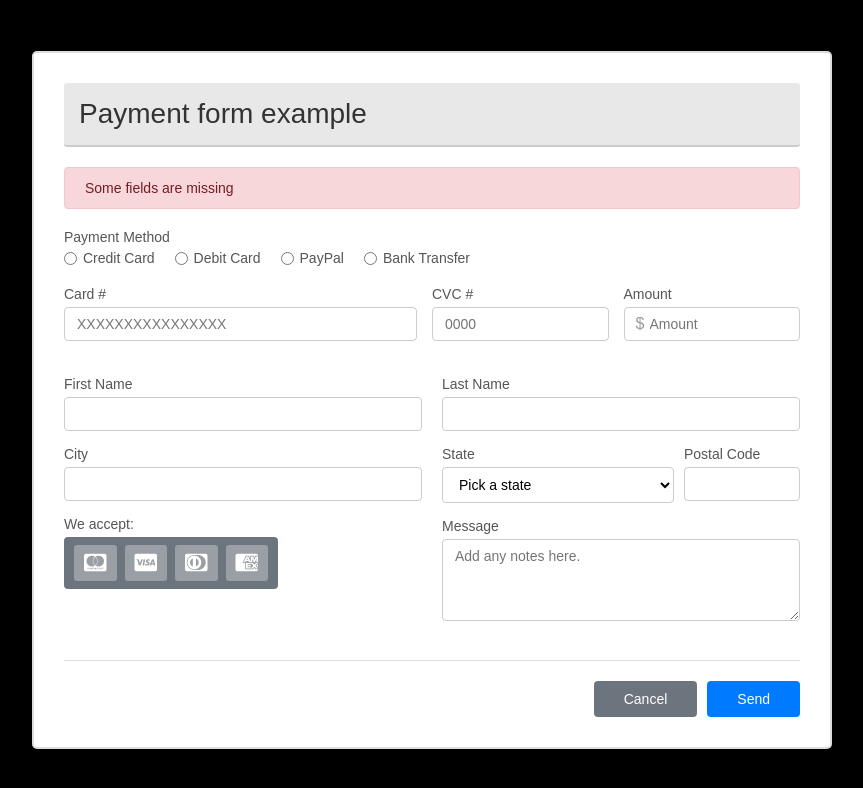
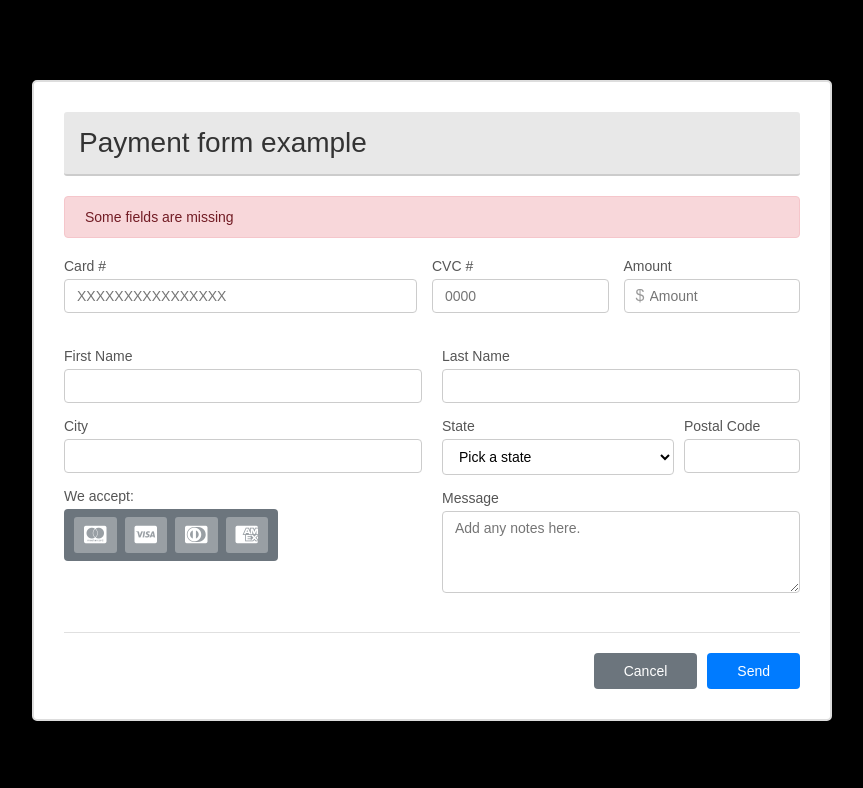
Before and after one commit to 4GeeksAcademy/latam-pt-66-mhodgsonm-HTML5-form, a plain HTML site: page index.html in a window 1280 px wide. Shown: the whole page, without its empty margins (208-1071 px from the left). Drawn offline with Linux system fonts and the light colour scheme.

Commit message:
HTML Form Updated

```diff
--- a/index.html
+++ b/index.html
@@ -24,29 +24,6 @@
           <!-- ALERTA DE ERROR -->
           <div class="alert-error">
             <p>Some fields are missing</p>
-          </div>
-
-          <!-- SECCIÓN DE MÉTODOS DE PAGO -->
-          <div class="form-group payment-methods">
-            <label>Payment Method</label>
-            <div class="radio-group">
-              <label>
-                <input type="radio" name="payment-method" value="credit-card" />
-                Credit Card
-              </label>
-              <label>
-                <input type="radio" name="payment-method" value="debit-card" />
-                Debit Card
-              </label>
-              <label>
-                <input type="radio" name="payment-method" value="paypal" />
-                PayPal
-              </label>
-              <label>
-                <input type="radio" name="payment-method" value="bank-transfer" />
-                Bank Transfer
-              </label>
-            </div>
           </div>
 
           <!-- SECCIÓN 1: INFORMACIÓN DE TARJETA (Card, CVC, Amount) -->
@@ -90,10 +67,22 @@
               <div class="form-group">
                 <label>We accept:</label>
                 <div class="payment-icons">
-                  <i class="fab fa-cc-mastercard"></i>
-                  <i class="fab fa-cc-visa"></i>
-                  <i class="fab fa-cc-diners-club"></i>
-                  <i class="fab fa-cc-amex"></i>
+                  <label>
+                    <input type="radio" name="card-type" value="mastercard" />
+                    <i class="fab fa-cc-mastercard"></i>
+                  </label>
+                  <label>
+                    <input type="radio" name="card-type" value="visa" />
+                    <i class="fab fa-cc-visa"></i>
+                  </label>
+                  <label>
+                    <input type="radio" name="card-type" value="diners" />
+                    <i class="fab fa-cc-diners-club"></i>
+                  </label>
+                  <label>
+                    <input type="radio" name="card-type" value="amex" />
+                    <i class="fab fa-cc-amex"></i>
+                  </label>
                 </div>
               </div>
             </div>
--- a/styles.css
+++ b/styles.css
@@ -169,6 +169,16 @@ textarea {
   width: min-content;
 }
 
+.payment-icons label {
+  cursor: pointer;
+  display: inline-block;
+  margin: 0;
+}
+
+.payment-icons input[type="radio"] {
+  display: none;
+}
+
 .payment-icons i {
   font-size: 20px;
   color: #fff;
@@ -176,12 +186,19 @@ textarea {
   padding: 8px 10px;
   width: min-content;
   border-radius: 3px;
-  transition: transform 0.2s;
+  transition: all 0.2s;
+  cursor: pointer;
 }
 
-.payment-icons i:hover {
+.payment-icons label:hover i {
   transform: scale(1.05);
   background-color: rgba(255, 255, 255, 0.4);
+}
+
+.payment-icons input[type="radio"]:checked + i {
+  background-color: rgba(255, 255, 255, 0.8);
+  transform: scale(1.1);
+  box-shadow: 0 0 8px rgba(255, 255, 255, 0.5);
 }
 
 /* ========== STATE Y POSTAL CODE (misma fila) ========== */
```
